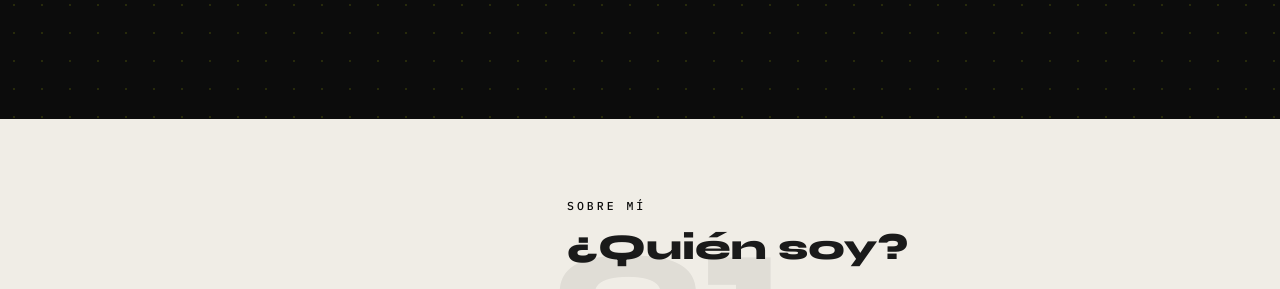
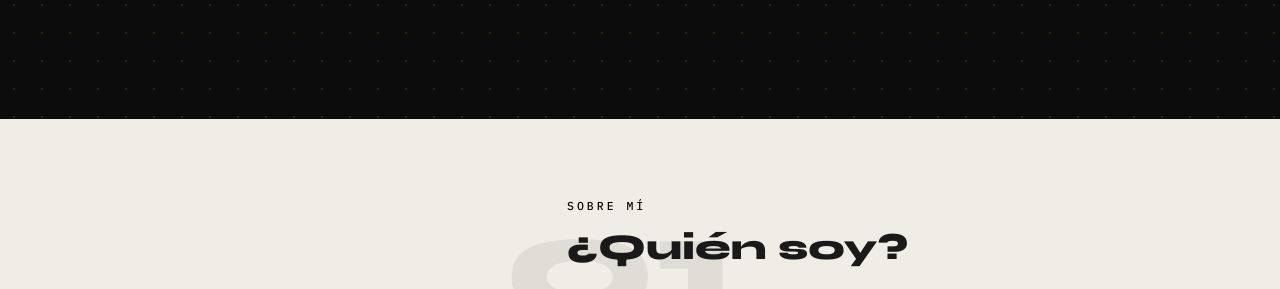
Before and after one commit to alessvon/coderhouse-proyecto, a plain HTML site: page index.html in a window 1280 px wide. Shown: the part 681-970 px from the top of the page. Drawn offline with nearby package versions, Linux system fonts and the light colour scheme.

Commit message:
fix-numero-01-posicion-en-seccion-sobre-mi
Made-with: Cursor:

```diff
--- a/css/style.css
+++ b/css/style.css
@@ -313,6 +313,13 @@ h3              { font-size: clamp(1.1rem, 2vw + 0.2rem, 1.4rem); }
 /* Sobre fondo claro el amarillo desaparece — usar negro semitransparente */
 .section-light .section-heading::before {
   color: rgba(12, 12, 12, 0.07);
+}
+
+/* El heading 01 está en columna izquierda (no centrada): ajustar posición
+   para que el número quede detrás del texto igual que en las secciones centradas */
+#sobre-mi .section-heading::before {
+  left: -4rem;
+  top: -2rem;
 }
 
 /* ============================================================
```
